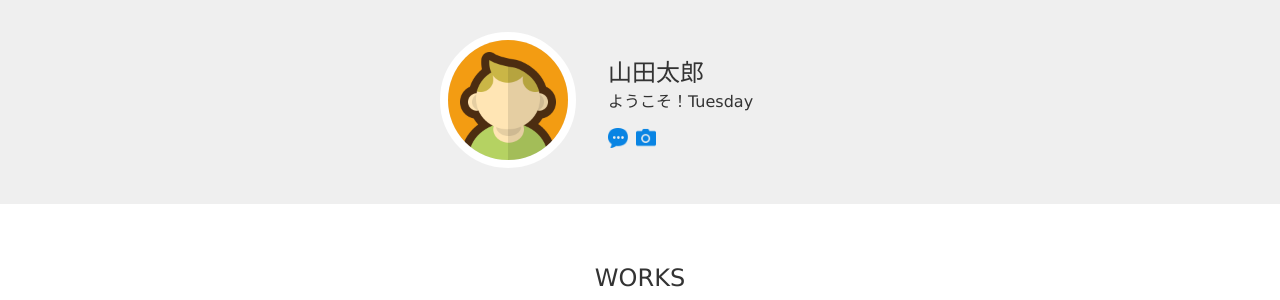
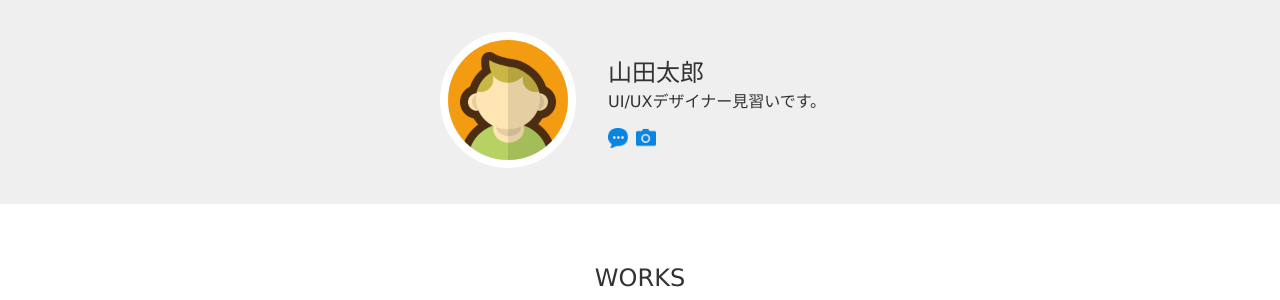
Before and after one commit to cocoared/PHP, a PHP site: page / in a window 1280 px wide. Shown: the top 300 px of the page. Run offline with PHP 8.4, Linux system fonts and the light colour scheme.

Commit message:
[Add]ランダムに文字を表示

```diff
--- a/work/index.php
+++ b/work/index.php
@@ -1,8 +1,18 @@
 <?php
 
-$message = 'ようこそ！' . date('l'); ?>
+$n = mt_rand(1, 3);
 
+if ($n === 1) {
+  $message = "UI/UXデザイナー見習いです。";
+}
+elseif ($n === 2) {
+  $message = "プログラミングを勉強中です。";
+}
+else {
+  $message = "PHPちょっと分かります。";
+}
 
+?>
 <!DOCTYPE html>
 <html lang="ja">
 <head>
```
